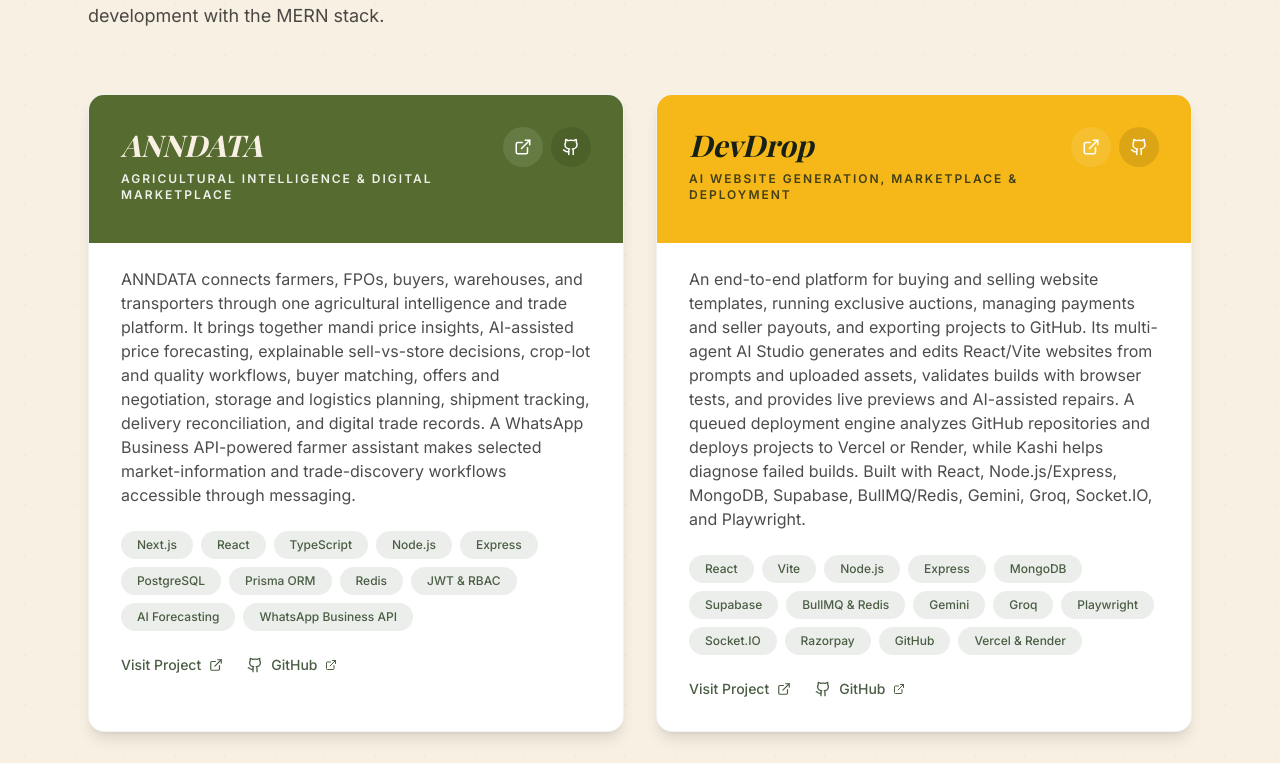
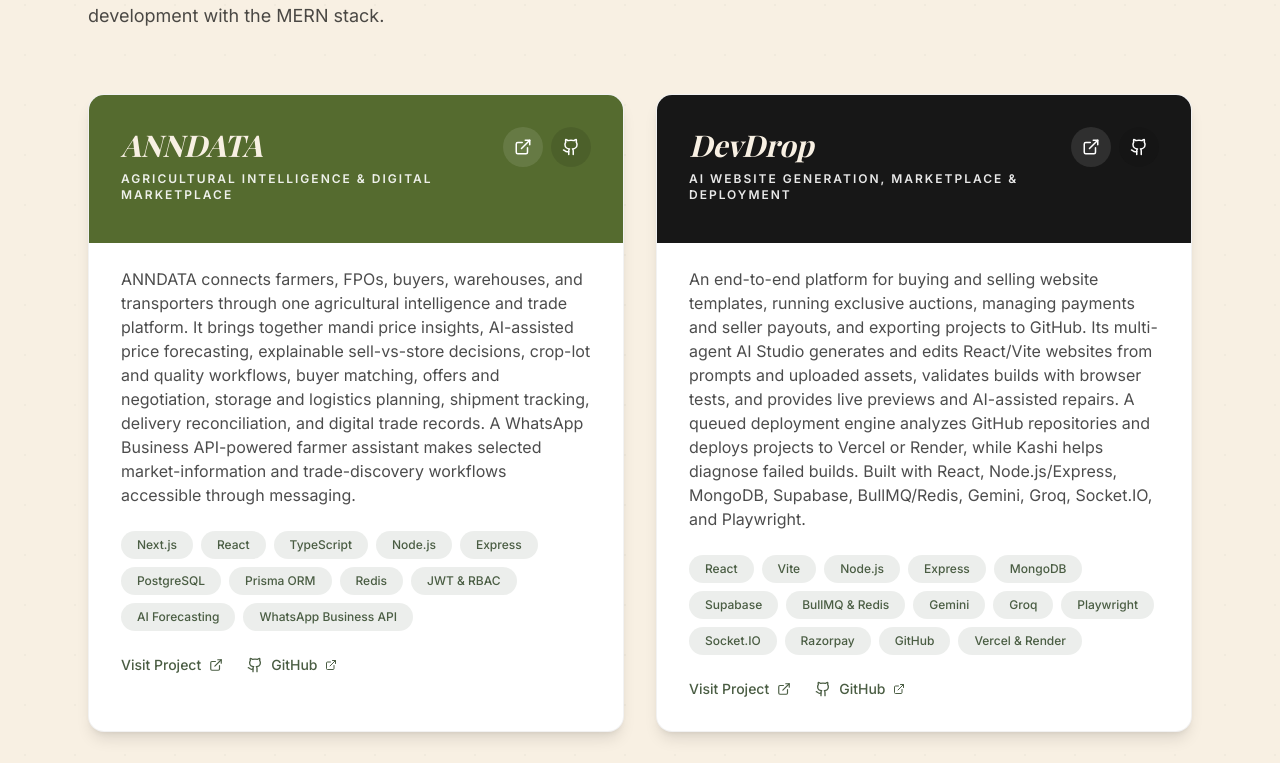
Before and after one commit to RitikPuranik/Portfolio, a React (Vite) app: page / in a window 1280 px wide. Shown: the part 4686-5449 px from the top of the page. Built offline with nearby package versions, Linux system fonts and the light colour scheme; a web font is replaced by a local one.

Commit message:
Change DevDrop banner to black and FoodGram to brown

```diff
--- a/src/sections/ProjectsSection.tsx
+++ b/src/sections/ProjectsSection.tsx
@@ -20,7 +20,7 @@
   },
   {
     title: 'DevDrop',
-    color: 'bg-[#F5B818]',
+    color: 'bg-[#171717]',
     tech: 'AI Website Generation, Marketplace & Deployment',
     link: 'https://dev-drop-gamma.vercel.app',
     github: 'https://github.com/RitikPuranik/DevDrop',
@@ -39,7 +39,7 @@
   },
   {
     title: 'FoodGram',
-    color: 'bg-[#4169E1]',
+    color: 'bg-[#79513A]',
     tech: 'Social Food Discovery & Sharing Platform',
     link: 'https://food-app-nine-liard.vercel.app/',
     github: 'https://github.com/RitikPuranik/FoodGram',
@@ -123,10 +123,10 @@
               <div className={`${project.color} p-6 pb-5 sm:p-8 sm:pb-6`}>
                 <div className="mb-4 flex items-start justify-between gap-4">
                   <div className="min-w-0">
-                    <h3 className={`break-words font-display text-2xl font-bold italic leading-tight lg:text-3xl ${project.title === 'CodeWave Solution' || project.title === 'DevDrop' ? 'text-[#172016]' : 'text-[#F8F0E3]'}`}>
+                    <h3 className={`break-words font-display text-2xl font-bold italic leading-tight lg:text-3xl ${project.title === 'CodeWave Solution' ? 'text-[#172016]' : 'text-[#F8F0E3]'}`}>
                       {project.title}
                     </h3>
-                    <span className={`mt-2 block font-body text-xs font-semibold uppercase tracking-[2px] ${project.title === 'CodeWave Solution' || project.title === 'DevDrop' ? 'text-[#172016]/80' : 'text-white/90'}`}>
+                    <span className={`mt-2 block font-body text-xs font-semibold uppercase tracking-[2px] ${project.title === 'CodeWave Solution' ? 'text-[#172016]/80' : 'text-white/90'}`}>
                       {project.tech}
                     </span>
                   </div>
```
